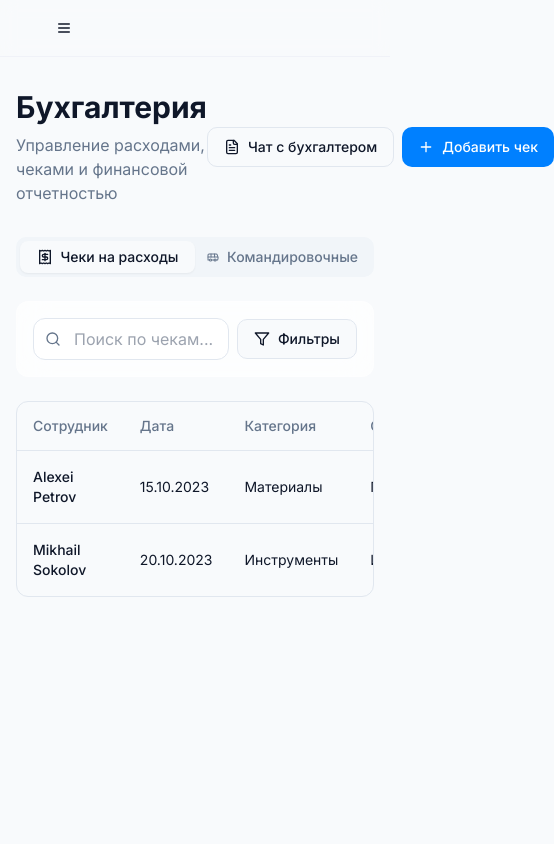
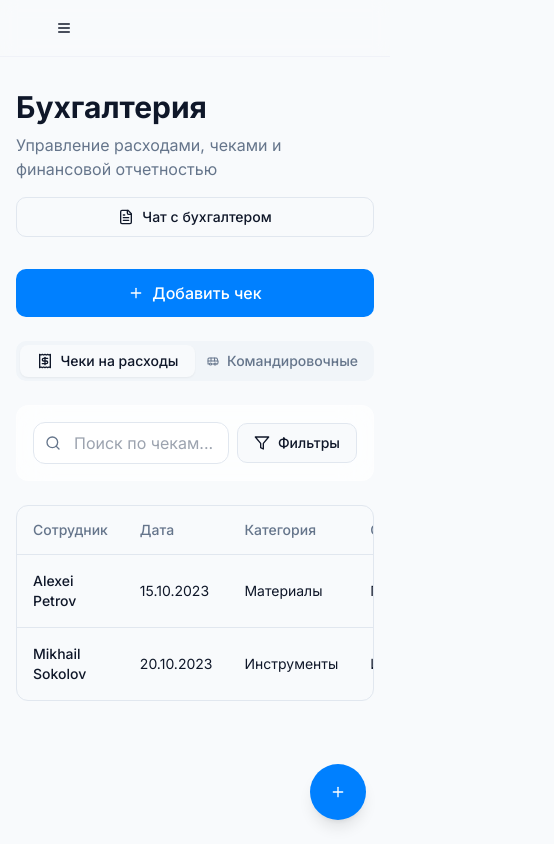
Before and after one commit to AKSNEW/toolstack-manager, a React (Vite) app: page /accounting in a window 390 px wide. Shown: the whole page, 554 px wide, since content can reach past the window. Built offline with nearby package versions, Linux system fonts and the light colour scheme.

Commit message:
Fix: Show missing button
The button is not visible.

```diff
--- a/src/pages/AccountingPage.tsx
+++ b/src/pages/AccountingPage.tsx
@@ -70,14 +70,28 @@ const AccountingPage = () => {
   return (
     <TransitionWrapper className="pb-10">
       <div className="max-w-7xl mx-auto px-4 sm:px-6 py-8">
-        <div className="flex justify-between items-center mb-8">
+        <div className="flex flex-col sm:flex-row sm:justify-between sm:items-center gap-4 mb-8">
           <div>
             <h1 className="text-3xl font-bold">Бухгалтерия</h1>
             <p className="text-muted-foreground mt-2">
               Управление расходами, чеками и финансовой отчетностью
             </p>
           </div>
-          <div className="flex space-x-2">
+
+          {/* Floating action button for mobile */}
+          <div className="fixed bottom-6 right-6 z-10 sm:hidden">
+            <Button
+              onClick={() => setIsReceiptDialogOpen(true)}
+              size="lg"
+              className="rounded-full shadow-lg h-14 w-14 p-0"
+            >
+              <Plus className="h-6 w-6" />
+              <span className="sr-only">Добавить чек</span>
+            </Button>
+          </div>
+
+          {/* Desktop buttons */}
+          <div className="hidden sm:flex space-x-2">
             <Button
               variant="outline"
               onClick={() => setIsChatDialogOpen(true)}
@@ -94,6 +108,30 @@ const AccountingPage = () => {
               <span>Добавить чек</span>
             </Button>
           </div>
+
+          {/* Mobile chat button */}
+          <div className="sm:hidden flex justify-center">
+            <Button
+              variant="outline"
+              onClick={() => setIsChatDialogOpen(true)}
+              className="w-full flex items-center justify-center gap-2"
+            >
+              <FileText className="h-4 w-4" />
+              <span>Чат с бухгалтером</span>
+            </Button>
+          </div>
+        </div>
+
+        {/* Add a prominent button for adding receipts on mobile before tabs */}
+        <div className="mb-6 sm:hidden">
+          <Button
+            onClick={() => setIsReceiptDialogOpen(true)}
+            className="w-full flex items-center justify-center gap-2 py-6 text-base"
+            variant="default"
+          >
+            <Plus className="h-5 w-5" />
+            <span>Добавить чек</span>
+          </Button>
         </div>
 
         <Tabs defaultValue="receipts" className="space-y-6">
```
